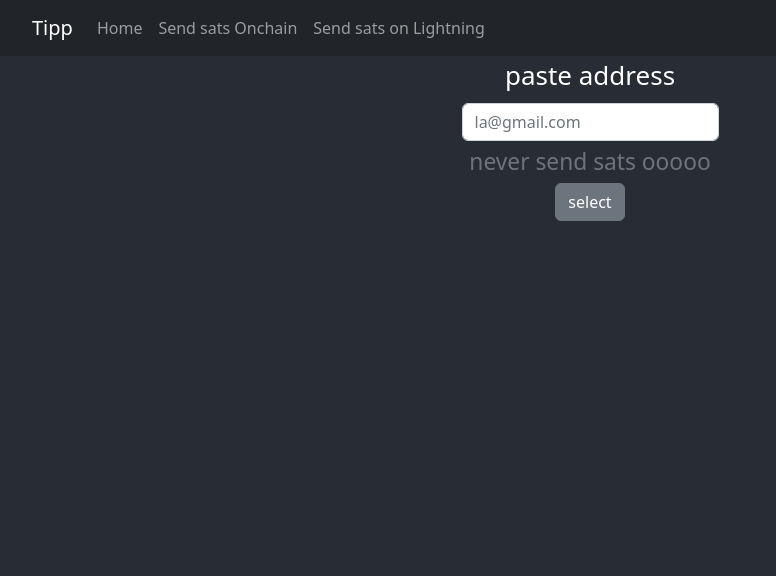
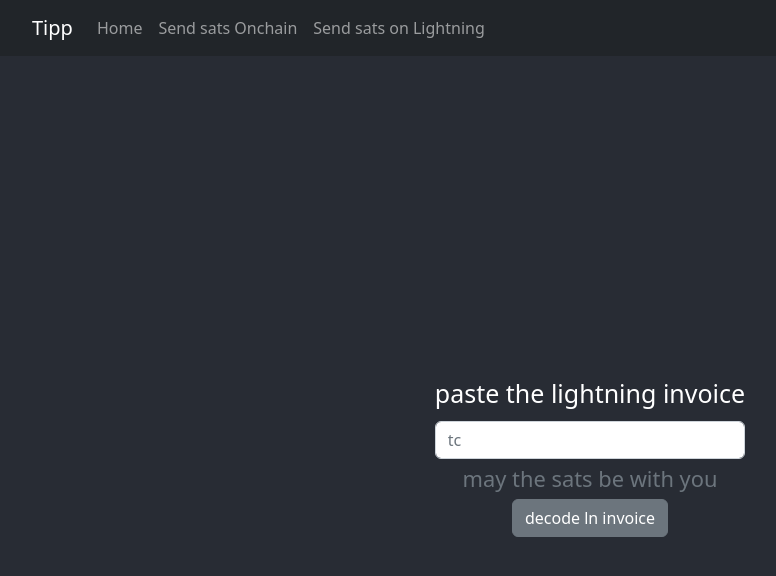
Before and after one commit to Marvel-Ib/marvel-techtask-bitnob, a React (Create React App) app in the folder frontend/tipp/: page /ln in a window 1280 px wide. Shown: the top 576 px of the page, without its empty margins (50-826 px from the left). Built offline with nearby package versions, Linux system fonts and the light colour scheme.

Commit message:
kai lightning request success

```diff
--- a/frontend/tipp/package.json
+++ b/frontend/tipp/package.json
@@ -8,6 +8,7 @@
     "@testing-library/user-event": "^13.5.0",
     "axios": "^0.27.2",
     "bootstrap": "^5.2.0",
+    "crypto-random-string": "^5.0.0",
     "react": "^18.2.0",
     "react-bootstrap": "^2.5.0",
     "react-dom": "^18.2.0",
--- a/frontend/tipp/src/components/ln.js
+++ b/frontend/tipp/src/components/ln.js
@@ -1,57 +1,108 @@
-import React from 'react'
+import React, { useState } from 'react'
 import { Container, Row, Col, Button, Alert, Breadcrumb, Card, Form } from 'react-bootstrap';
+import cryptoRandomString from 'crypto-random-string';
+import TippService from '../services/tipp'
+
+
+
 
 export const Ln = () => {
-  const c = true
+  const [request, setRequest] = useState("");
+  const [customerEmail, setCustomerEmail] = useState(false);
+  const [unsureInvoice, setUnsureInvoice] = useState(true);
+  const [failedInvoice, setFailedInvoice] = useState(false);
+  const [heavyInvoice, setHeavyInvoice] = useState(false);
+  const [invoiceDetail, setInvoiceDetail] = useState("");
+  const [lnPayOutcome, setlnPayOutcome] = useState("");
+
+
+  function setInvoice(e) {
+    setRequest(e.target.value)
+
+  }
+
+  function emailChange(e) {
+    setCustomerEmail(e.target.value)
+  }
+
+  // function addressChange(e) {
+
+  //   setAddress(e.target.value)
+  // }
+
+
+
+  async function checkValidInvoice(e) {
+    setFailedInvoice(false)
+    setHeavyInvoice(false)
+    e.preventDefault();
+    console.log("clicked")
+    const result = await TippService.checkLnInvoice(request)
+    if (result === "Request failed with status code 400") {
+      console.log("expired ..........ln invoice does not exist", result)
+      setFailedInvoice(true)
+    }
+    else if (parseInt(result.message.satFee) > 15000) {
+      setHeavyInvoice(true)
+    }
+    else {
+      setUnsureInvoice(false)
+      const detail = `your invoice name is ${result.message.description}, fee is ${result.message.satFee} and amount is ${result.message.satAmount}`
+      setInvoiceDetail(detail)
+      console.log(invoiceDetail, "ewee")
+    }
+
+  }
+
+  async function sendSat(e) {
+    e.preventDefault();
+    const reference = cryptoRandomString({ length: 10 })
+    console.log(reference, request, customerEmail, "check")
+    const result = await TippService.payLnInvoice(request, reference, customerEmail)
+    if (result === "Request failed with status code 400") {
+      console.log("entered here")
+      setlnPayOutcome("invoice has already been used")
+    }
+    else {
+      setlnPayOutcome("invoice paid receipient will be notified via mail once confirmed")
+    }
+    setUnsureInvoice(true)
+  }
+
 
   return (
     <div>
-      <header className="App-header">
-        {c
-          ? <Form>
+      <header className="App-header-center">
+        {failedInvoice && <Alert variant='danger'>oops your invoice might have expired or is invalid </Alert>}
+        {heavyInvoice && <Alert variant='danger'>oops your invoice is too expensive we have a limit of 15000 </Alert>}
+        {!unsureInvoice && <Alert variant='success'>{invoiceDetail}</Alert>}
+        {unsureInvoice && lnPayOutcome !== "" && <Alert variant='warning'>{lnPayOutcome}</Alert>}
+        {unsureInvoice
+          ? <Form onSubmit={checkValidInvoice}>
             <Form.Group controlId='formEmail'>
-              <Form.Label>paste address</Form.Label>
-              <Form.Control type="email" placeholder='la@gmail.com' />
+              <Form.Label>paste the lightning invoice</Form.Label>
+              <Form.Control onChange={setInvoice} placeholder='tc' required />
               <Form.Text className='text-muted'>
-                never send sats ooooo
+                may the sats be with you
               </Form.Text>
             </Form.Group>
-            <Button variant='secondary'>select</Button>
+            <Button type='submit' variant='secondary'>decode ln invoice</Button>
           </Form>
           :
-          <Form>
+          <Form onSubmit={sendSat}>
             <Form.Group controlId='formEmail'>
-              <Form.Label>sendgangan</Form.Label>
-              <Form.Control type="email" placeholder='la@gmail.com' />
-              <Form.Text className='text-muted'>
-                never send sats ooooo
-              </Form.Text>
+              <Form.Label>ln invoice</Form.Label>
+              <Form.Control defaultValue={request} disabled />
             </Form.Group>
 
-            <Row>
-              <Col md>
-                <Form.Group controlId='formEmail'>
-                  <Form.Label>Email Address</Form.Label>
-                  <Form.Control type="email" placeholder='la@gmail.com' />
-                  <Form.Text className='text-muted'>
-                    never send sats
-                  </Form.Text>
-                </Form.Group></Col>
-              <Col md>
-                <Form.Group controlId='formPassword'>
-                  <Form.Label>Password</Form.Label>
-                  <Form.Control type="password" placeholder='Password' />
-                  <Form.Text className='text-muted'>
-                    never send sats ooooo
-                  </Form.Text>
-                </Form.Group>
-              </Col>
-            </Row>
+            <Form.Group controlId='formEmail'>
+              <Form.Label>Enter Receipient Email</Form.Label>
+              <Form.Control onChange={emailChange} type="email" placeholder='la@gmail.com' required />
+            </Form.Group>
+            <Button type="submit" variant='secondary'>send sats</Button>
 
-
-            <Button variant='secondary'>select</Button>
           </Form>}
       </header>
-    </div>
+    </div >
   )
 }
--- a/frontend/tipp/src/services/tipp.js
+++ b/frontend/tipp/src/services/tipp.js
@@ -1,4 +1,5 @@
 import axios from 'axios';
+
 const API_URL = 'https://tipp-bitnob.herokuapp.com/api/tip/';
 class TippService {
   checkOnchainAddress(address) {
@@ -32,7 +33,8 @@ class TippService {
   }
 
 
-  checkLnInvoice(data) {
+  checkLnInvoice(request) {
+    const data = { request }
     return axios
       .post(API_URL + "ln", data)
       .then(response => {
@@ -40,12 +42,16 @@ class TippService {
           console.log("success")
         }
         return response.data;
-      });
+      }).catch((err) => {
+        console.log(err, "abeg")
+        return err.message
+      })
 
   }
 
 
-  payLnInvoice(data) {
+  payLnInvoice(request, reference, customerEmail) {
+    const data = { request, reference, customerEmail }
     return axios
       .post(API_URL + "ln/pay", data)
       .then(response => {
@@ -53,8 +59,10 @@ class TippService {
           console.log("success")
         }
         return response.data;
-      });
-
+      }).catch((err) => {
+        console.log(err, "abeg")
+        return err.message
+      })
   }
 
 
```
Also changed, not shown: 1 other file (tests, documents, lock files or other folders).
